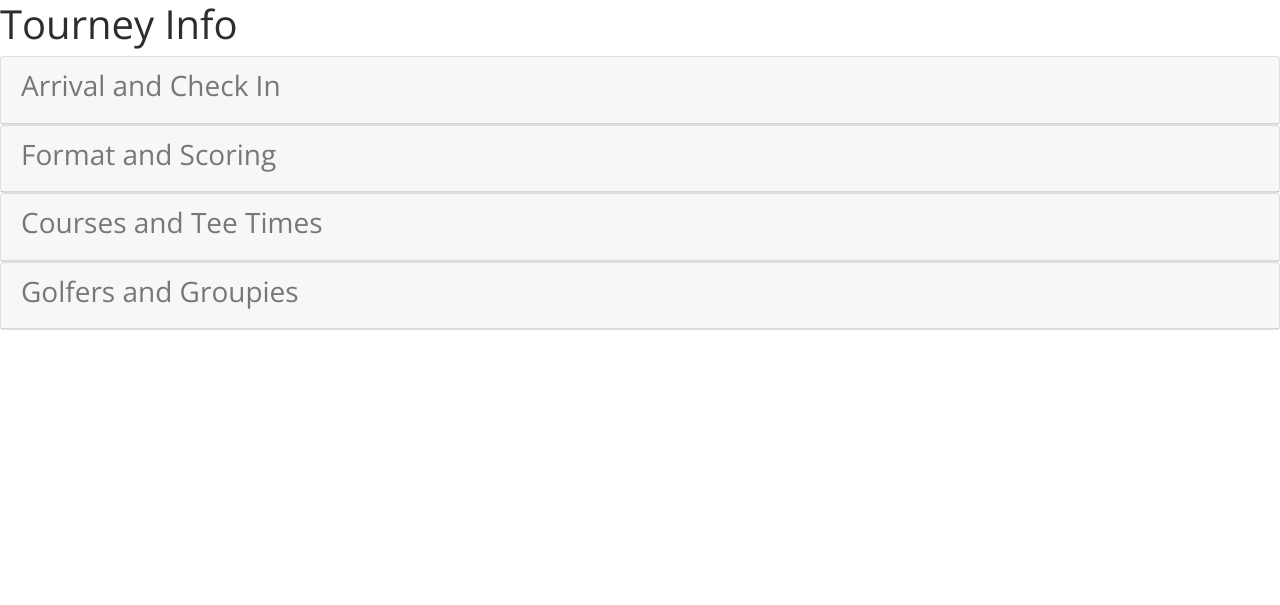
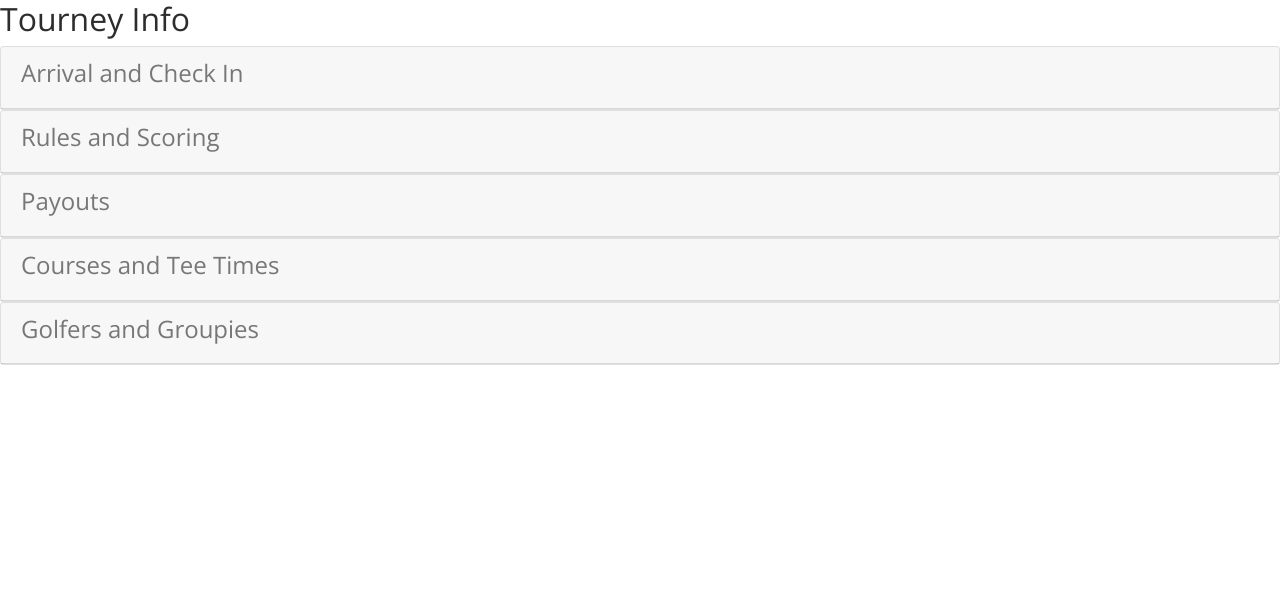
Before and after one commit to Rusty2089/birdiesandbuddies, a Django app: page /tourneyinfo/ in a window 1280 px wide. Shown: the top 605 px of the page. Run offline with Django 3.2, Linux system fonts and the light colour scheme; the visitor is signed in with stand-in values (Sample User, id 1); some libraries are stand-ins or nearby versions.

Commit message:
updated tourney info

```diff
--- a/tourney/forms.py
+++ b/tourney/forms.py
@@ -70,7 +70,7 @@ class EnterScoreForm(forms.ModelForm):
 		fields = ['golfer']
 
 class MessageForm(forms.ModelForm):
-	message = forms.CharField(label='Message', max_length = 200) #widget=forms.Textarea(attrs={'width':"80%",'rows': "4",}
+	message = forms.CharField(label='Message', max_length = 200)
 
 	class Meta:
 		model = Message
--- a/tourney/templates/tourney/tourneyinfo.html
+++ b/tourney/templates/tourney/tourneyinfo.html
@@ -1,16 +1,16 @@
 {% extends "tourney/header.html" %}
 {% block content %}
 {% load staticfiles %} <!--not sure why this is needed here when it's in the header.html file but it gave an error without it -->
-<h1>Tourney Info</h1>
+<h2>Tourney Info</h2>
 
 
 <div id="accordion">
 	<div class="card">
 		<div class="card-header" id="headingOne">
 			<h5 class="mb-0">
-				<h3 role="button" class="collapsed" style="cursor: pointer;" aria-controls="collapseOne" aria-expanded="false" data-toggle="collapse" data-target="#collapseOne">
+				<h4 role="button" class="collapsed" style="cursor: pointer;" aria-controls="collapseOne" aria-expanded="false" data-toggle="collapse" data-target="#collapseOne">
 					Arrival and Check In
-				</h3>
+				</h4>
 			</h5>
 		</div>
 
@@ -34,14 +34,28 @@
 	<div class="card">
 		<div class="card-header" id="headingTwo">
 			<h5 class="mb-0">
-				<h3 role="button" class="collapsed" style="cursor: pointer;" aria-controls="collapseTwo" aria-expanded="false" data-toggle="collapse" data-target="#collapseTwo">
-					Format and Scoring
-				</h3>
+				<h4 role="button" class="collapsed" style="cursor: pointer;" aria-controls="collapseTwo" aria-expanded="false" data-toggle="collapse" data-target="#collapseTwo">
+					Rules and Scoring
+				</h4>
 			</h5>
 		</div>
 
 		<div id="collapseTwo" class="panel-collapse collapse" aria-labelledby="headingTwo" data-parent="#accordion">
 			<div class="card-body">
+				<h5><b>Rules:</b></h5>
+				<p>
+				<ol>
+				    <li>You get 2 tee shots off the 1st tee.  No mulligans the rest of the round.</li>
+					<li>All out of bounds will be played as a lateral hazard.  That means you get to drop a ball lateral to where your ball crossed the hazard taking a 1 stroke penalty.</li>
+					<li>Putts inside the length of the putter are considered “gimmies”, but must be conceded by the group.</li>
+					<li>All putts for birdie or better must be putted out.</li>
+					<li>To qualify for the closest to the pin contest, your ball must be on the green.</li>
+					<li>To qualify for the longest drive, your ball must be in the fairway.</li>
+				</ol>
+
+
+
+				<h5><b>Scoring:</b></h5>
 				<p><b>All scoring is individual.</b>  This is not a team event, which is the only reason why you were asked to play.</p>
 				<p>Scoring is based on a points system where you can earn points for each hole based on your score versus par.  In this case, <b>high scores are good.</b>  Points for each hole are earned as follows:</p>
 				<ul>
@@ -60,9 +74,27 @@
 	<div class="card">
 		<div class="card-header" id="headingThree">
 			<h5 class="mb-0">
-				<h3 role="button" class="collapsed" style="cursor: pointer;" aria-controls="collapseThree" aria-expanded="false" data-toggle="collapse" data-target="#collapseThree">
+				<h4 role="button" class="collapsed" style="cursor: pointer;" aria-controls="collapseThree" aria-expanded="false" data-toggle="collapse" data-target="#collapseThree">
+					Payouts
+				</h4>
+			</h5>
+		</div>
+
+		<div id="collapseThree" class="panel-collapse collapse" aria-labelledby="headingThree" data-parent="#accordion">
+			<div class="card-body">
+				<p>Winning = Some percentage of the pool</p>
+				<p>Second Place = Some smaller percentage of the pool</p>
+				<p>Kicking a beach ball while jumping into the pool such that said beach ball strikes pavilian roof = Instant glory</p>
+
+			</div>
+		</div>
+	</div>
+	<div class="card">
+		<div class="card-header" id="headingThree">
+			<h5 class="mb-0">
+				<h4 role="button" class="collapsed" style="cursor: pointer;" aria-controls="collapseThree" aria-expanded="false" data-toggle="collapse" data-target="#collapseThree">
 					Courses and Tee Times
-				</h3>
+				</h4>
 			</h5>
 		</div>
 
@@ -80,9 +112,9 @@
 	<div class="card">
 		<div class="card-header" id="headingFour">
 			<h5 class="mb-0">
-				<h3 role="button" class="collapsed" style="cursor: pointer;" aria-controls="collapseFour" aria-expanded="false" data-toggle="collapse" data-target="#collapseFour">
+				<h4 role="button" class="collapsed" style="cursor: pointer;" aria-controls="collapseFour" aria-expanded="false" data-toggle="collapse" data-target="#collapseFour">
 					Golfers and Groupies
-				</h3>
+				</h4>
 			</h5>
 		</div>
 
```
Also changed, not shown: tourney/models.py (+24 -22 lines), tourney/templates/tourney/index.html (+8 -9 lines), tourney/migrations/0021_auto_20180620_2158.py (added), tourney/migrations/0022_auto_20180620_2215.py (added).
